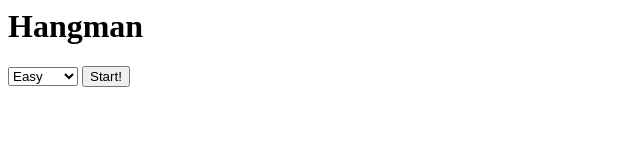
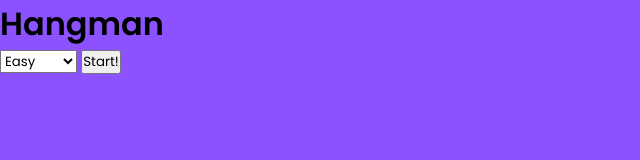
Before and after one commit to IT3049C-Reed-SP23/assn-4-hangman-robin2br, a website: page index.html in a window 1280 px wide. Shown: the whole page, without its empty margins (0-640 px from the left). Drawn offline with Linux system fonts and the light colour scheme.

Commit message:
formatting

```diff
--- a/index.html
+++ b/index.html
@@ -1,14 +1,12 @@
 <html lang="en">
     <head>
-        <meta name="viewport" content="width=device-width, initial-scale=1.0" />
-        <title>Hangman</title>
     <!-- Google Fonts -->
     <link
       href="https://fonts.googleapis.com/css2?family=Poppins:wght@400;600&display=swap"
       rel="stylesheet"
     />
     <!-- Stylesheet -->
-        <link rel="stylesheet" href="style.css" />
+    <link rel="stylesheet" href="resources/css/styles.css" />
         <meta charset="UTF-8" />
         <title>Hangman Game</title>
         <style>
```
Lines whose indentation alone changed are shown as unchanged.
